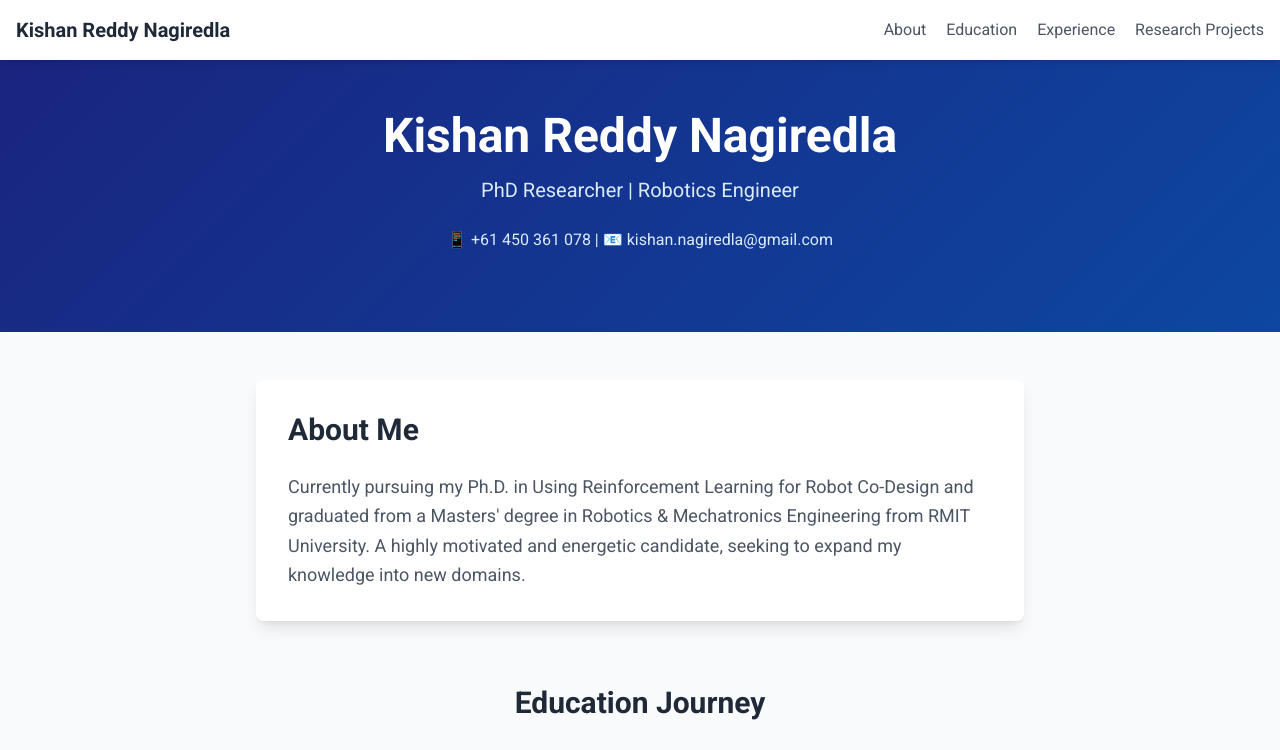
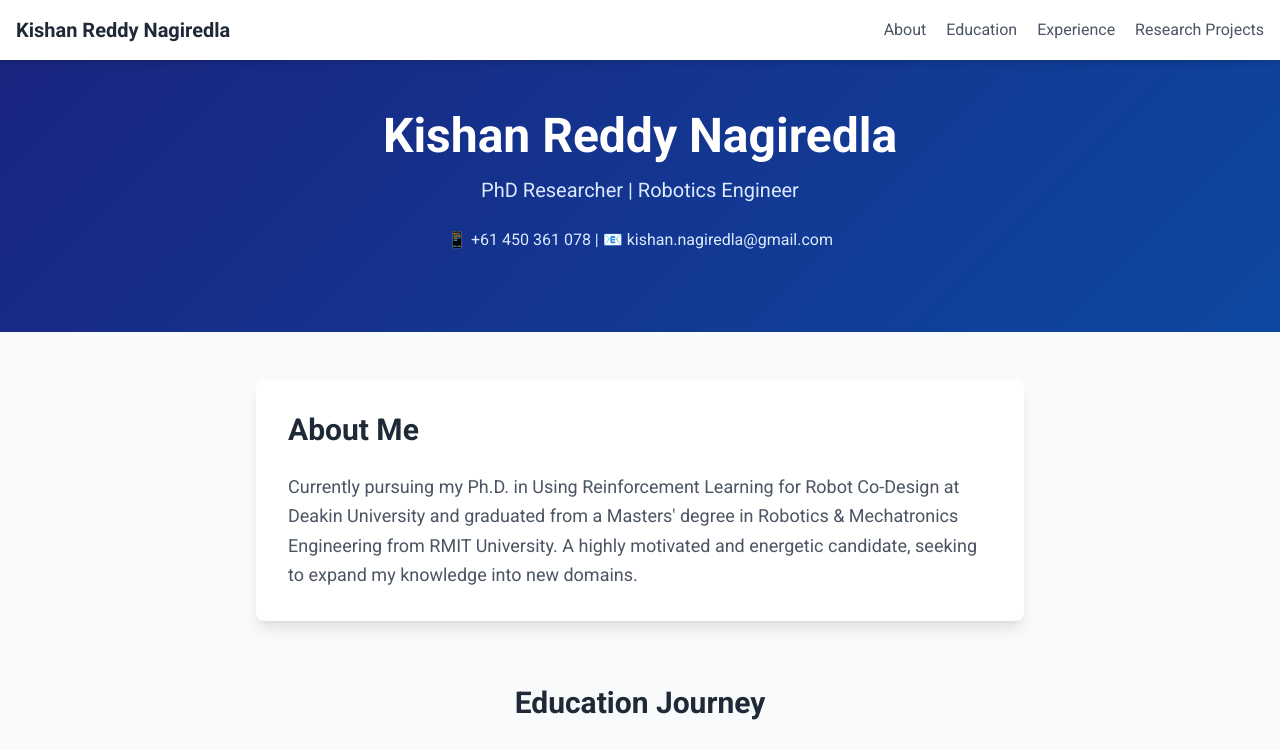
Before and after one commit to n-kish/n-kish.github.io, a plain HTML site: page index.html in a window 1280 px wide. Shown: the top 750 px of the page. Drawn offline with nearby package versions, Linux system fonts and the light colour scheme.

Commit message:
About Me Improvements

```diff
--- a/index.html
+++ b/index.html
@@ -82,7 +82,7 @@
             <div class="max-w-3xl mx-auto bg-white rounded-lg shadow-lg p-8">
                 <h2 class="text-3xl font-bold mb-6 text-gray-800">About Me</h2>
                 <p class="text-gray-600 text-lg leading-relaxed">
-                    Currently pursuing my Ph.D. in Using Reinforcement Learning for Robot Co-Design and graduated from a Masters' degree in Robotics & Mechatronics Engineering from RMIT University. A highly motivated and energetic candidate, seeking to expand my knowledge into new domains.
+                    Currently pursuing my Ph.D. in Using Reinforcement Learning for Robot Co-Design at Deakin University and graduated from a Masters' degree in Robotics & Mechatronics Engineering from RMIT University. A highly motivated and energetic candidate, seeking to expand my knowledge into new domains.
                 </p>
             </div>
         </section>
```
